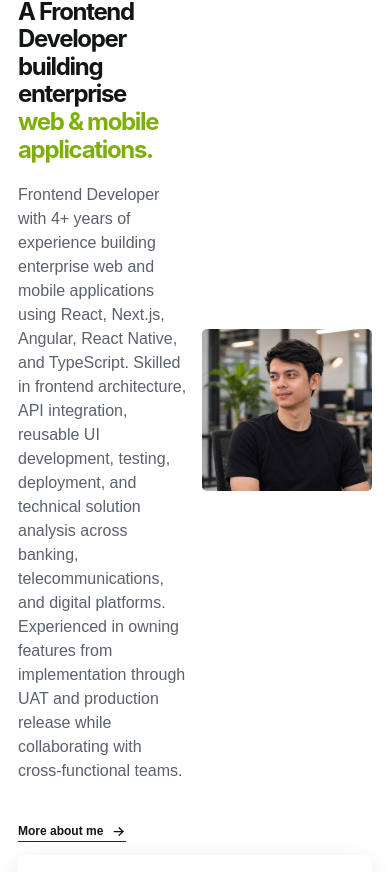
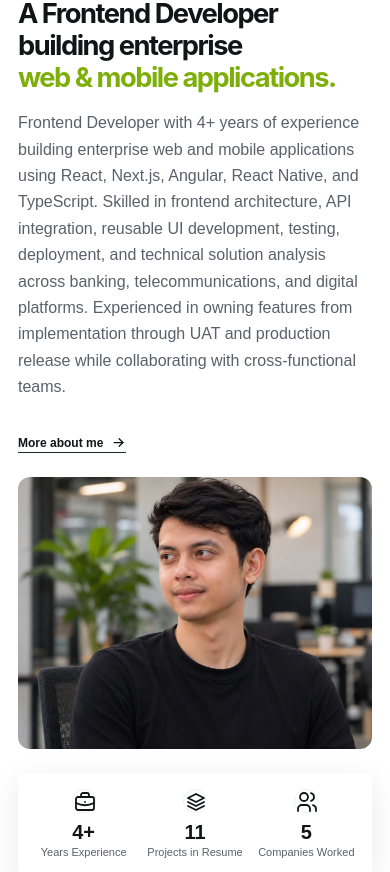
Before and after one commit to fatihmuhamadridho/fatihmuhamadridho, a Next.js app: page / in a window 390 px wide. Shown: the part 862-1734 px from the top of the page. Built offline with nearby package versions, Linux system fonts and the light colour scheme; no server answers.

Commit message:
fix: improve mobile homepage about layout
Stack the homepage About content and portrait on small screens so text
uses the full available width. Refine mobile typography, image
proportions, and the three-column career statistics layout.

```diff
--- a/src/features/HomeV2/templates/HomeV2.template.module.scss
+++ b/src/features/HomeV2/templates/HomeV2.template.module.scss
@@ -1188,9 +1188,24 @@ $line: #e8ebef;
     display: block;
   }
   .aboutPreview {
-    grid-template-columns: 1fr 1fr;
-    gap: 13px;
+    grid-template-columns: minmax(0, 1fr);
+    gap: 24px;
     padding-bottom: 48px;
+  }
+  .aboutPreview .sectionHeading {
+    max-width: 390px;
+    font-size: clamp(27px, 7vw, 32px);
+    line-height: 1.18;
+  }
+  .aboutPreview .sectionText {
+    max-width: none;
+    margin-block: 16px;
+    line-height: 1.65;
+  }
+  .aboutPreview img {
+    aspect-ratio: 1.3;
+    max-height: 320px;
+    border-radius: 12px;
   }
   .timeline {
     gap: 32px;
@@ -1200,17 +1215,23 @@ $line: #e8ebef;
     grid-template-columns: repeat(3, minmax(0, 1fr));
     width: 100%;
     padding: 16px;
+    gap: 12px;
   }
   .aboutPreview .metric {
-    grid-template-columns: 26px 1fr;
-    column-gap: 6px;
+    grid-template-columns: 1fr;
+    justify-items: center;
+    gap: 8px;
+    text-align: center;
   }
   .aboutPreview .metricIcon {
     width: 24px;
     height: 24px;
   }
   .aboutPreview .metric strong {
-    font-size: 14px;
+    font-size: 20px;
+  }
+  .aboutPreview .metric span:last-child {
+    font-size: 11px;
   }
   .homeProjectGrid {
     grid-template-columns: 1fr;
```
